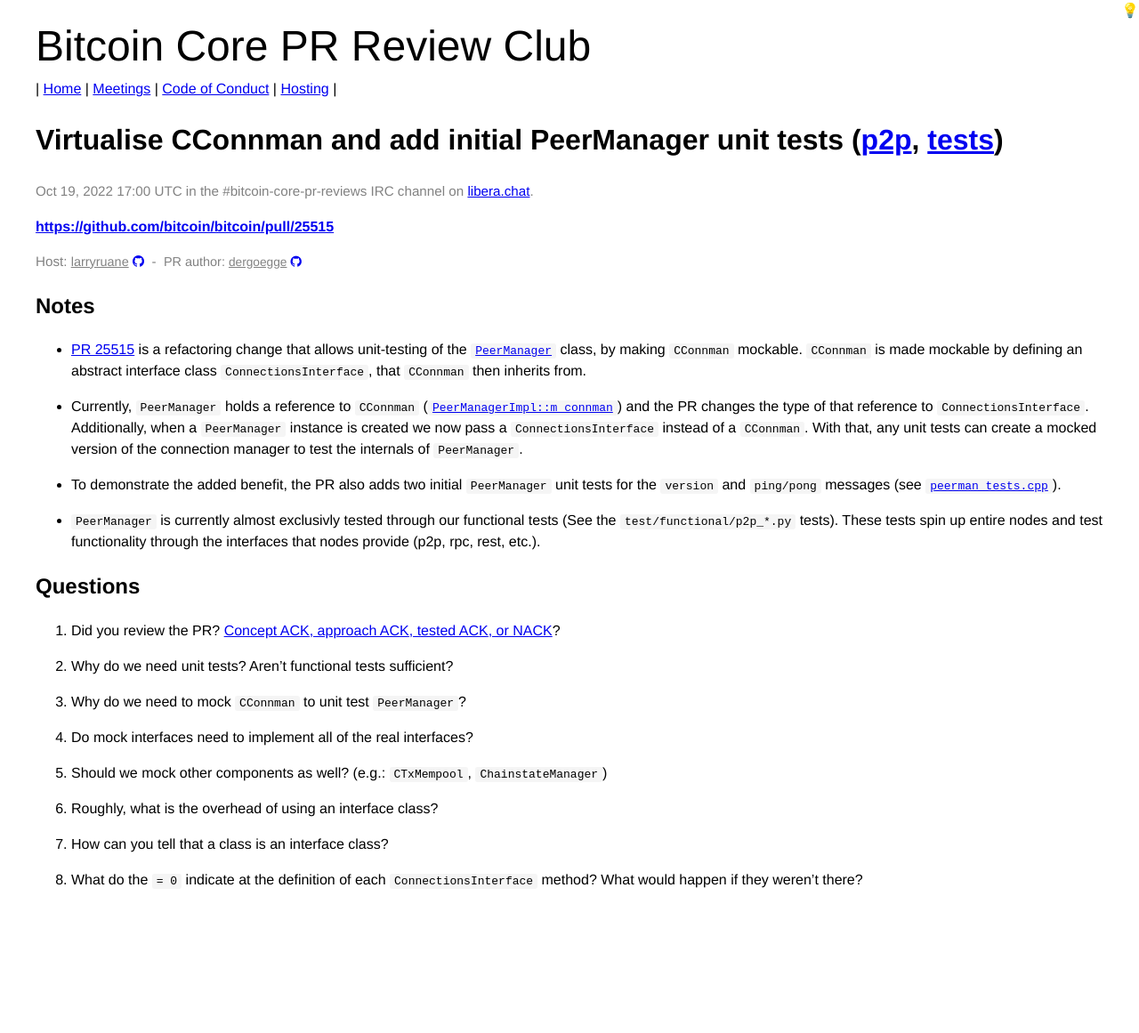
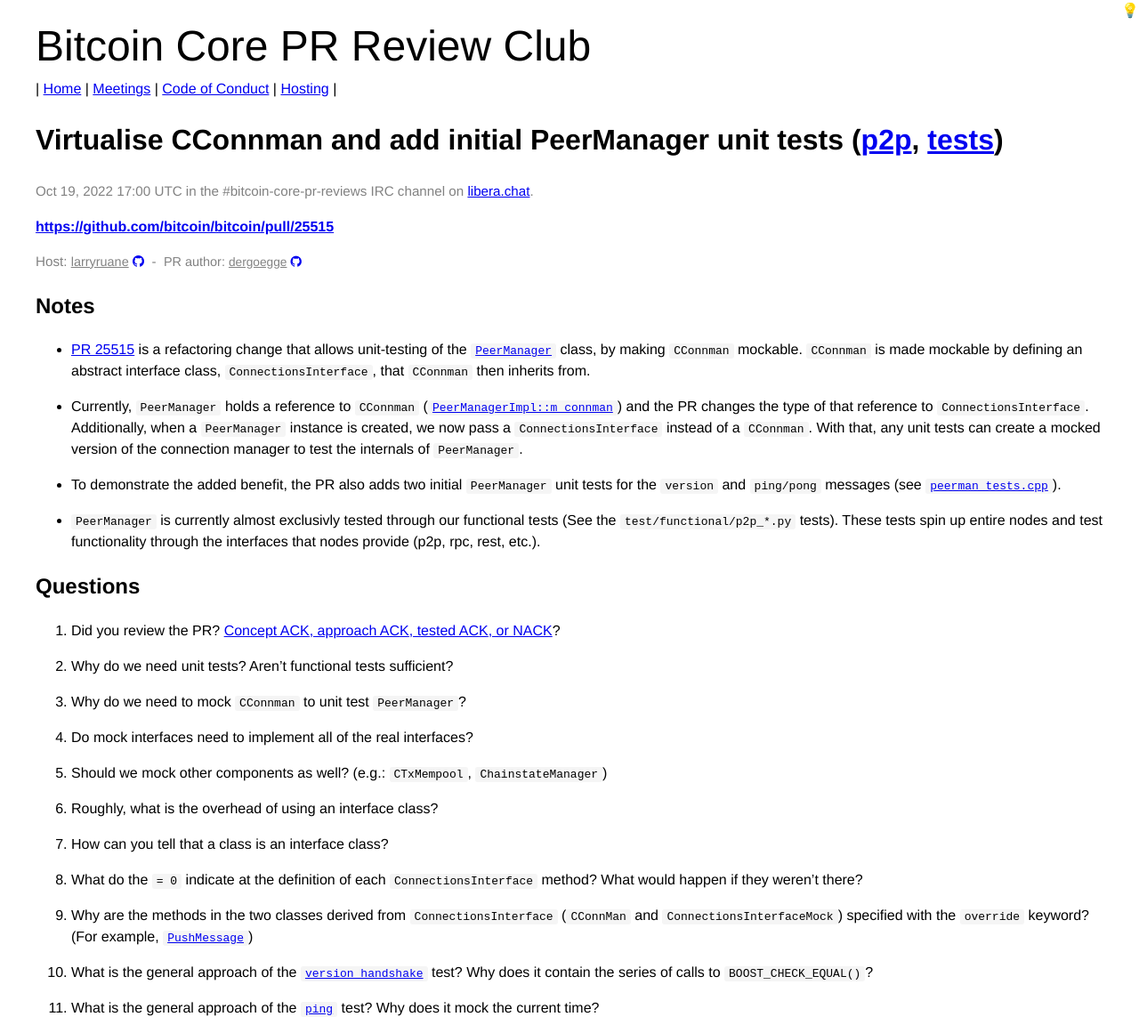
Before and after one commit to bitcoin-core-review-club/website, a Jekyll site: the page built from _posts/2022-10-19-#25515.md, in a window 1280 px wide. Shown: the whole page at 89% size. Built offline with Jekyll 4.4.1, drawn with Linux system fonts in a browser that asks for light colours; before the commit the page ends 1017 px from its top, so only the background shows below that.

Commit message:
add some questions about the unit tests

```diff
--- a/_posts/2022-10-19-#25515.md
+++ b/_posts/2022-10-19-#25515.md
@@ -16,13 +16,13 @@
   change that allows unit-testing of the
   [`PeerManager`](https://github.com/bitcoin/bitcoin/blob/a52ff619a45c760f657413cbd40e1e2226068541/src/net_processing.h#L41)
   class, by making `CConnman` mockable. `CConnman` is made mockable by defining
-  an abstract interface class `ConnectionsInterface`, that `CConnman` then
+  an abstract interface class, `ConnectionsInterface`, that `CConnman` then
   inherits from.
 
 - Currently, `PeerManager` holds a reference to `CConnman`
   ([`PeerManagerImpl::m_connman`](https://github.com/bitcoin-core-review-club/bitcoin/commit/9efcd9668d143afa2e8213a7bacf94da7f645e4c#diff-6875de769e90cec84d2e8a9c1b962cdbcda44d870d42e4215827e599e11e90e3R704))
   and the PR changes the type of that reference to `ConnectionsInterface`.
-  Additionally, when a `PeerManager` instance is created we now pass a
+  Additionally, when a `PeerManager` instance is created, we now pass a
   `ConnectionsInterface` instead of a `CConnman`. With that, any unit tests can
   create a mocked version of the connection manager to test the internals of
   `PeerManager`.
@@ -57,6 +57,19 @@
 1. What do the `= 0` indicate at the definition of each `ConnectionsInterface`
    method? What would happen if they weren't there?
 
+1. Why are the methods in the two classes derived from `ConnectionsInterface`
+   (`CConnMan` and `ConnectionsInterfaceMock`)
+   specified with the `override` keyword? (For example,
+   [`PushMessage`](https://github.com/dergoegge/bitcoin/blob/f98a4e8d891dd7374ef7dc4c723797bf0705075f/src/net.h#L826))
+
+1. What is the general approach of the
+   [`version_handshake`](https://github.com/dergoegge/bitcoin/blob/f98a4e8d891dd7374ef7dc4c723797bf0705075f/src/test/peerman_tests.cpp#L183)
+   test? Why does it contain the series of calls to `BOOST_CHECK_EQUAL()`?
+
+1. What is the general approach of the
+   [`ping`](https://github.com/dergoegge/bitcoin/blob/f98a4e8d891dd7374ef7dc4c723797bf0705075f/src/test/peerman_tests.cpp#L230)
+   test? Why does it mock the current time?
+
 
 
 <!-- TODO: After meeting, uncomment and add meeting log between the irc tags
```
